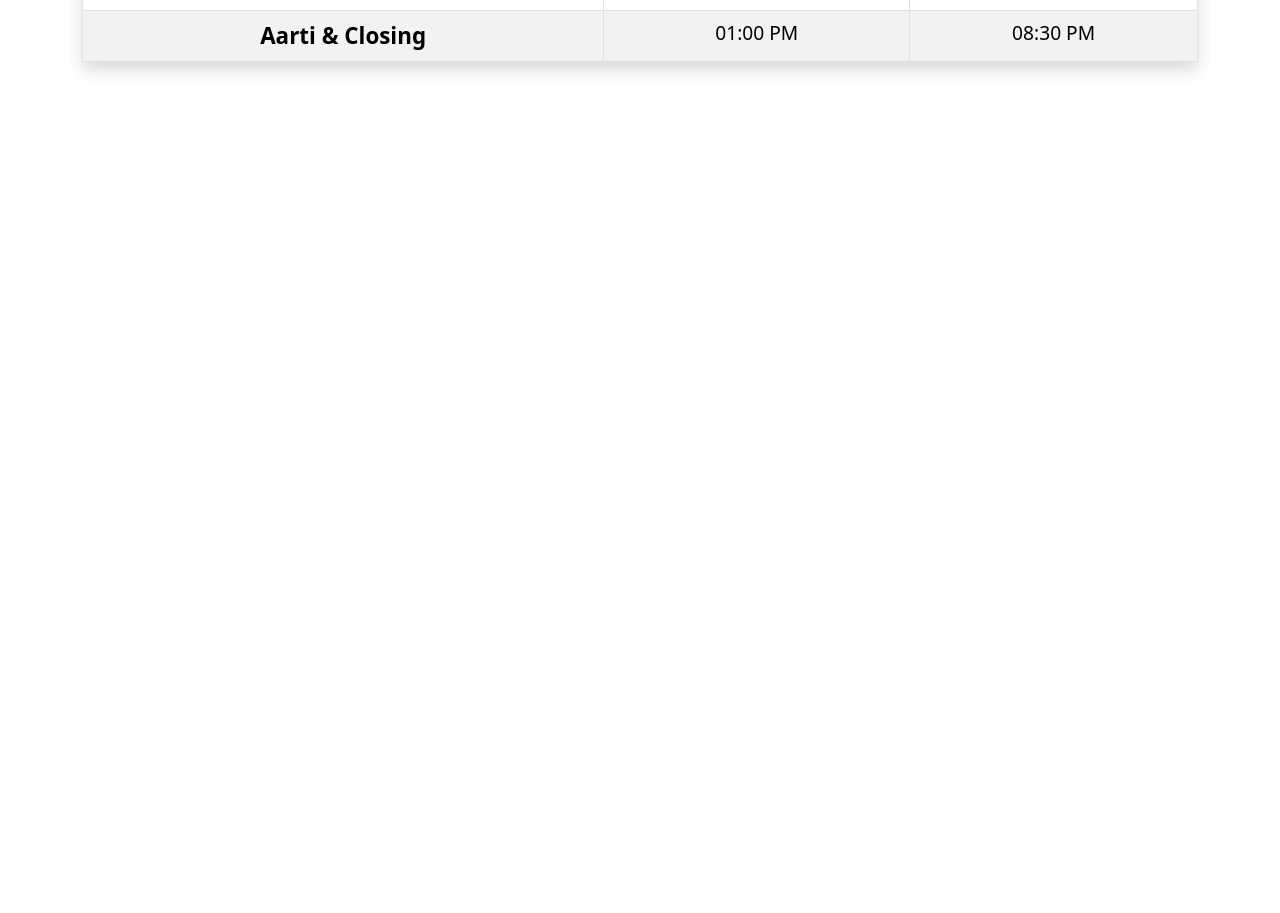
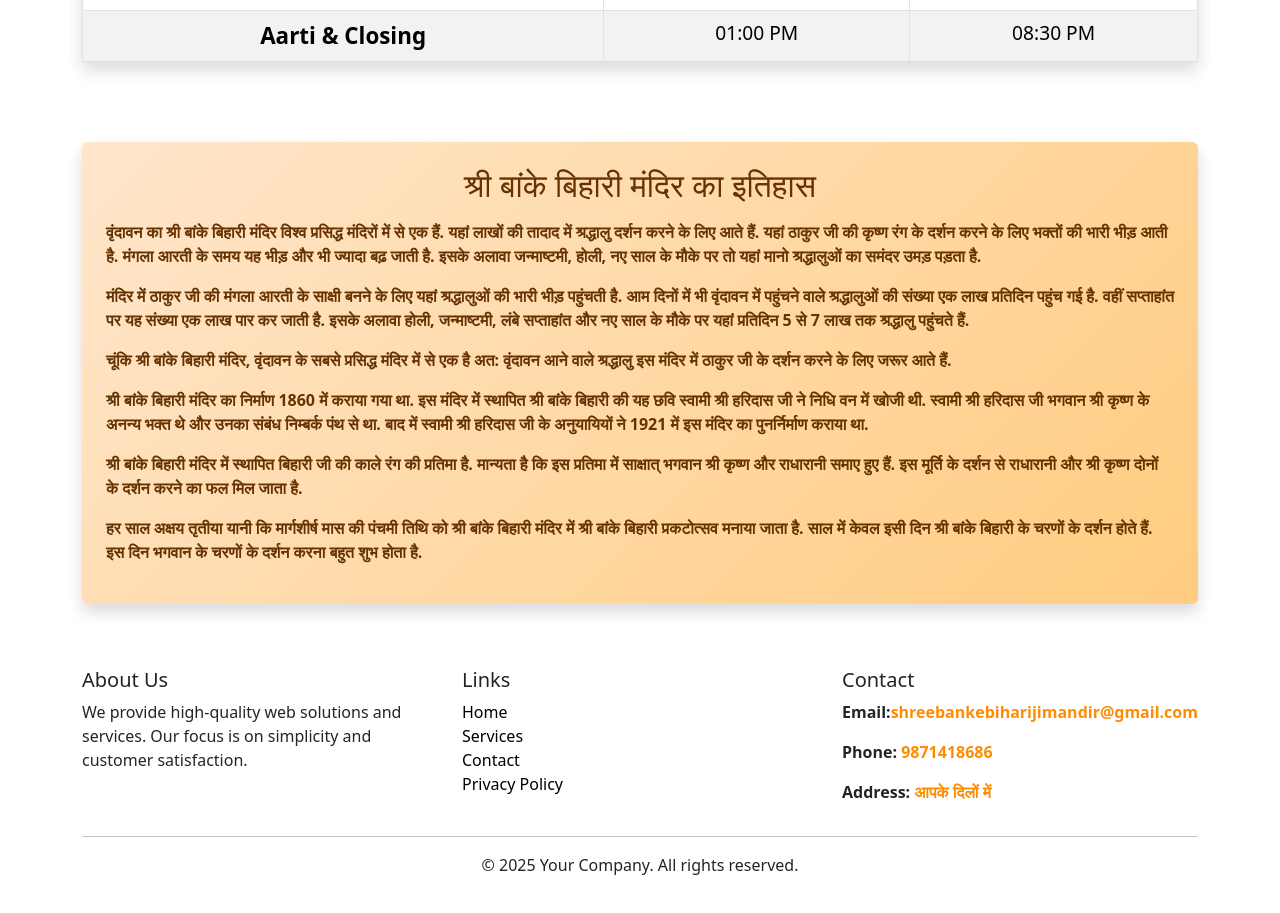
Before and after one commit to AAbhishek1234/Bankebihariwebsite, a React (Create React App) app: page / in a window 1280 px wide. Shown: the part 2500-3413 px from the top of the page. Before the commit the page ends 2598 px from the top, so only its background shows below. Built offline with nearby package versions, Linux system fonts and the light colour scheme.

Commit message:
templehistory

```diff
--- a/src/components/TempleHistory.jsx
+++ b/src/components/TempleHistory.jsx
@@ -3,13 +3,14 @@ import 'bootstrap/dist/css/bootstrap.min.css';
 
 const TempleHistory = () => {
   return (
-    <div className="container my-4">
+    <div className="container my-4" style={{}}>
       <div
         className="p-4 rounded shadow"
         style={{
           background: 'linear-gradient(135deg, #ffe6cc, #ffcc80)', // Lighter orange gradient
           color: '#663300', // Warm brown color matching the gradient
-          fontWeight:"600"
+          fontWeight:"600",
+
         }}
       >
         <h2 className="text-center mb-3">श्री बांके बिहारी मंदिर का इतिहास</h2>
--- a/src/pages/Home.jsx
+++ b/src/pages/Home.jsx
@@ -14,8 +14,8 @@ function Home() {
     <About></About>
     <Timming></Timming>
 
-    {/* <TempleHistory></TempleHistory>
-    <Footer></Footer> */}
+    <TempleHistory></TempleHistory>
+    <Footer></Footer>
     </>
   )
 }
```
